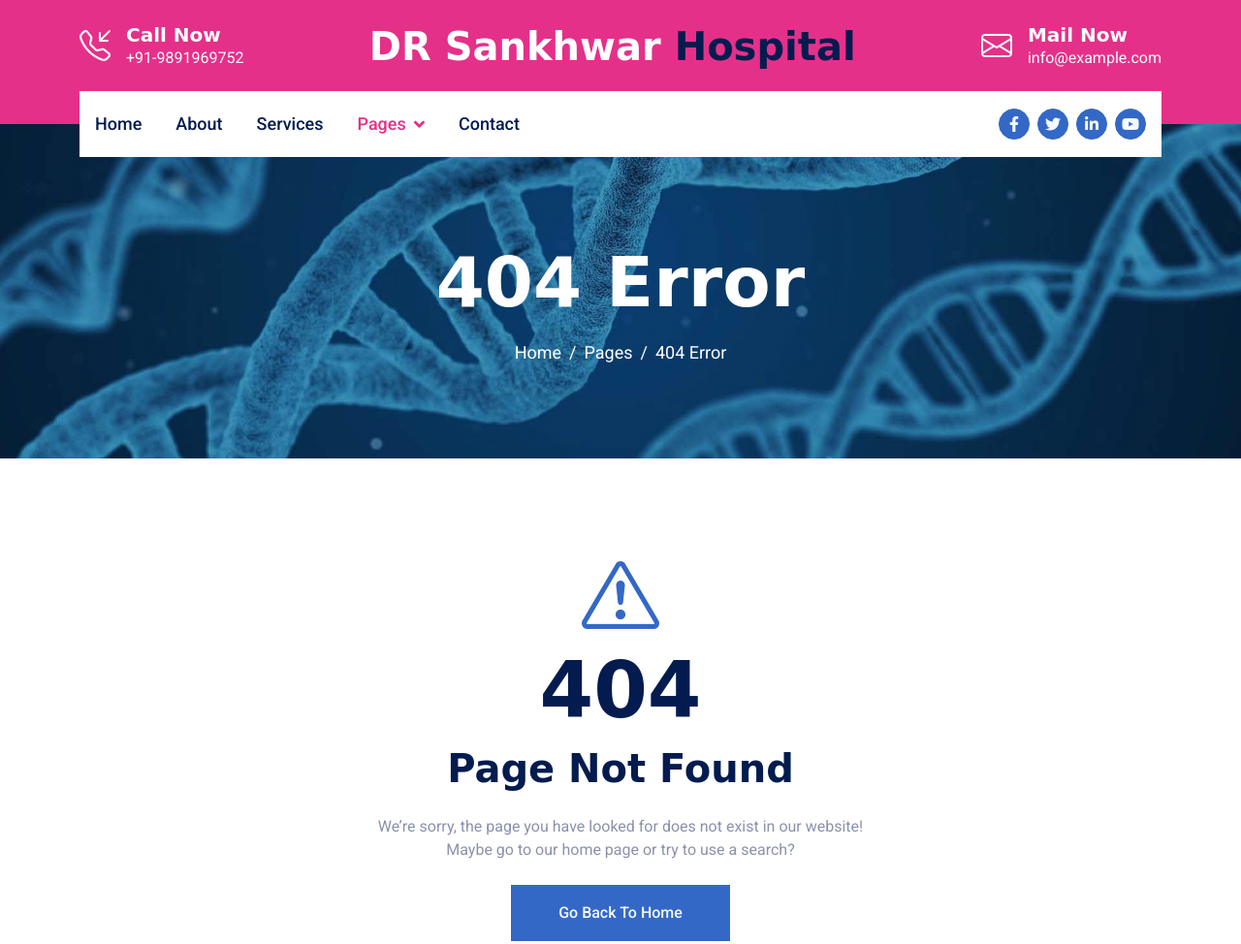
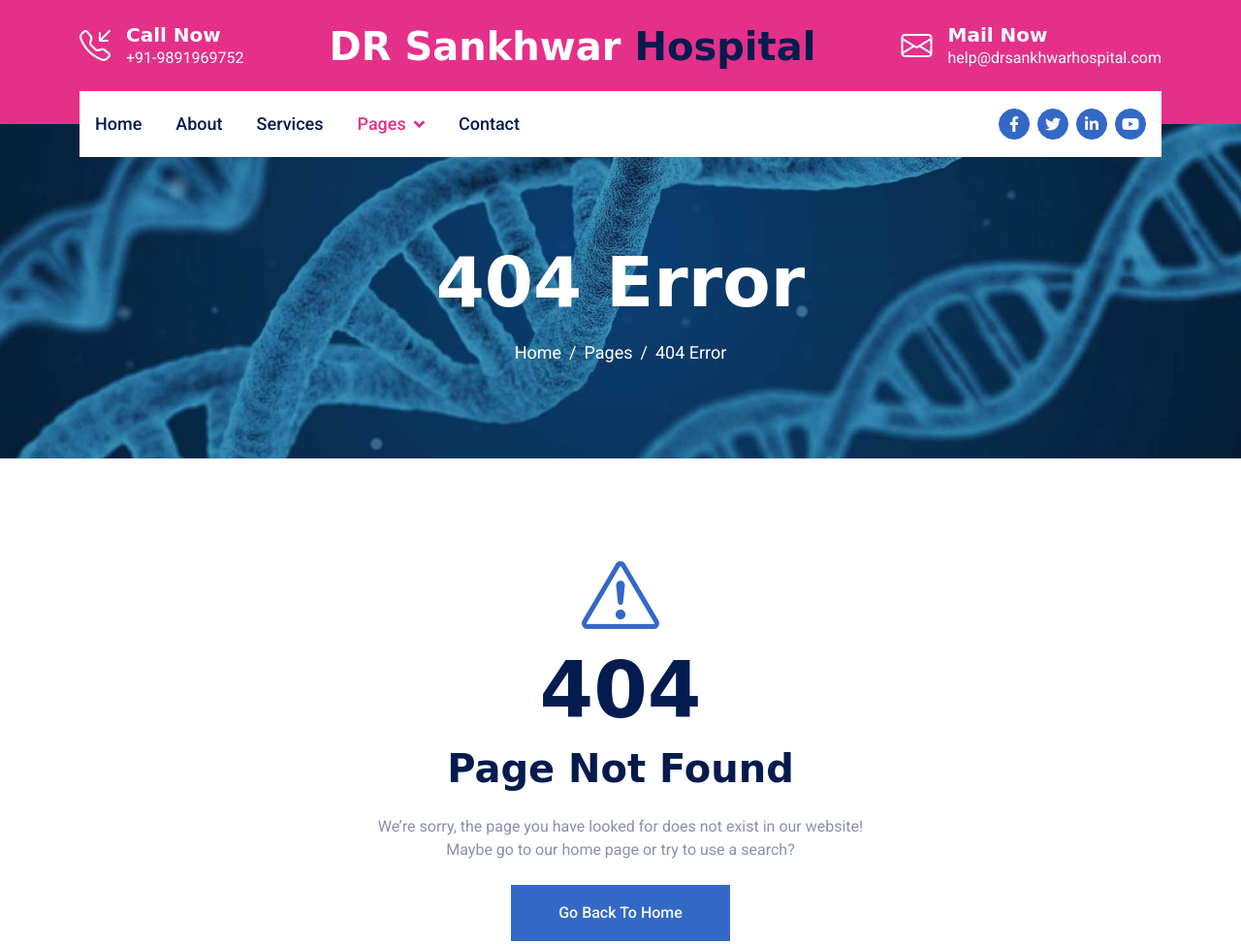
Before and after one commit to sabirkhan007/sankhwar-hospital.github.io, a plain HTML site: page 404.html in a window 1280 px wide. Shown: the top 974 px of the page at 97% size. Drawn offline with nearby package versions, Linux system fonts and the light colour scheme; a web font is replaced by a local one.

Commit message:
Update 404.html

```diff
--- a/404.html
+++ b/404.html
@@ -77,7 +77,7 @@
                     <i class="bi bi-envelope fs-2"></i>
                     <div class="ms-3">
                         <h5 class="text-white mb-0">Mail Now</h5>
-                        <span>info@example.com</span>
+                        <span>help@drsankhwarhospital.com</span>
                     </div>
                 </div>
             </div>
```
